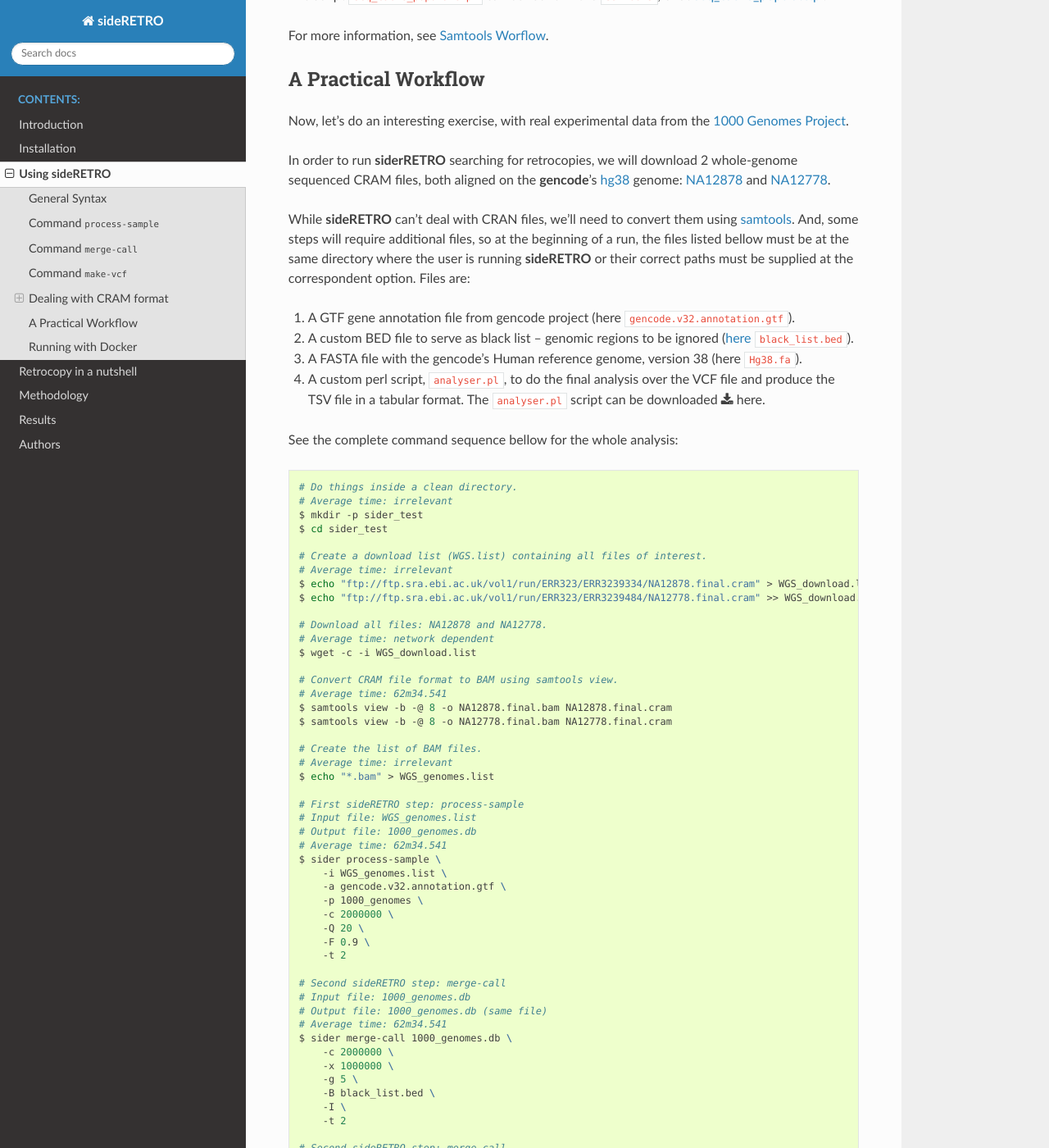
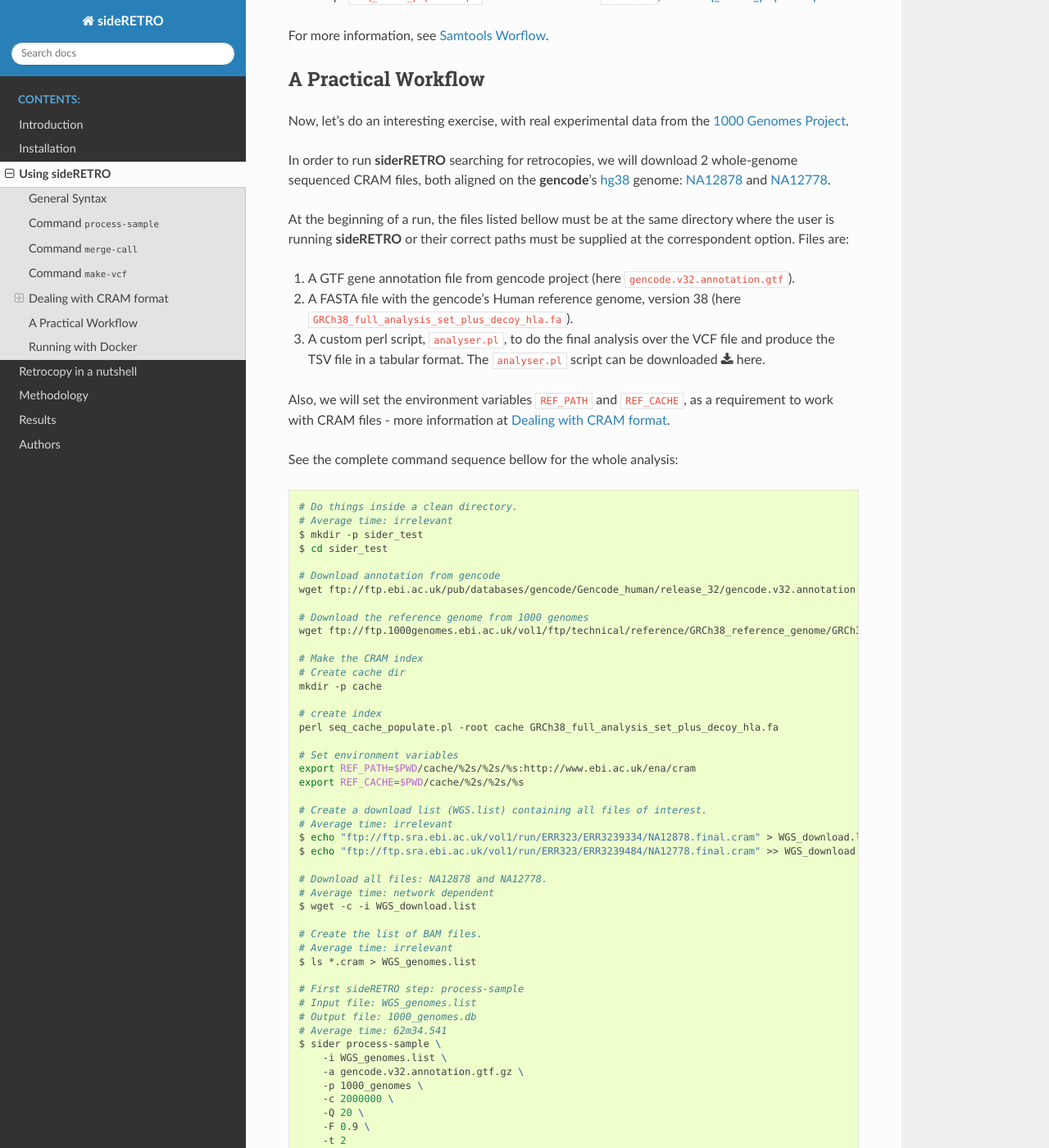
Before and after one commit to galantelab/sideRETRO, a Sphinx documentation site: the page built from docs/usage.rst, in a window 1280 px wide and 1400 px high, scrolled down 11273 px. Shown: the whole window at 82% size. Built offline with Sphinx 7.4.7 and the Read the Docs theme 2.0.0, drawn with Linux system fonts in a browser that asks for light colours; some of the changed text lies outside the part shown.

Commit message:
FIX: docs/usage.rst (A Practical Workflow)
Now sideRETRO works with CRAM format, so fix and update this example of
usage

```diff
--- a/docs/usage.rst
+++ b/docs/usage.rst
@@ -468,24 +468,23 @@ genome:
 and
 `NA12778 <ftp://ftp.sra.ebi.ac.uk/vol1/run/ERR323/ERR3239484/NA12778.final.cram>`_.
 
-While **sideRETRO** can't deal with CRAN files, we'll need to convert them using
-`samtools <http://www.htslib.org/download/>`_. And, some steps will require
-additional files, so at the beginning of a run, the files listed bellow must be
-at the same directory where the user is running **sideRETRO** or their correct
-paths must be supplied at the correspondent option. Files are:
+At the beginning of a run, the files listed bellow must be at the same directory where
+the user is running **sideRETRO** or their correct paths must be supplied at the
+correspondent option. Files are:
 
 1. A GTF gene annotation file from gencode project
    (here :file:`gencode.v32.annotation.gtf`).
 
-2. A custom BED file to serve as black list -- genomic regions to be ignored
-   (`here <misc/black_list.bed>`_ :file:`black_list.bed`).
+2. A FASTA file with the gencode's Human reference genome, version 38
+   (here :file:`GRCh38_full_analysis_set_plus_decoy_hla.fa`).
 
-3. A FASTA file with the gencode's Human reference genome, version 38
-   (here :file:`Hg38.fa`).
-
-4. A custom perl script, :code:`analyser.pl`, to do the final analysis over the VCF file
+3. A custom perl script, :code:`analyser.pl`, to do the final analysis over the VCF file
    and produce the TSV file in a tabular format. The :code:`analyser.pl` script can be
    downloaded :download:`here <data/analyser.pl>`.
+
+Also, we will set the environment variables :file:`REF_PATH` and :file:`REF_CACHE`, as
+a requirement to work with CRAM files - more information at
+:ref:`Dealing with CRAM format<extern_cram>`.
 
 See the complete command sequence bellow for the whole analysis:
 
@@ -496,6 +495,23 @@ See the complete command sequence bellow for the whole analysis:
   $ mkdir -p sider_test
   $ cd sider_test
 
+  # Download annotation from gencode
+  wget ftp://ftp.ebi.ac.uk/pub/databases/gencode/Gencode_human/release_32/gencode.v32.annotation.gtf.gz
+
+  # Download the reference genome from 1000 genomes
+  wget ftp://ftp.1000genomes.ebi.ac.uk/vol1/ftp/technical/reference/GRCh38_reference_genome/GRCh38_full_analysis_set_plus_decoy_hla.fa
+
+  # Make the CRAM index
+  # Create cache dir
+  mkdir -p cache
+
+  # create index
+  perl seq_cache_populate.pl -root cache GRCh38_full_analysis_set_plus_decoy_hla.fa
+
+  # Set environment variables
+  export REF_PATH=$PWD/cache/%2s/%2s/%s:http://www.ebi.ac.uk/ena/cram
+  export REF_CACHE=$PWD/cache/%2s/%2s/%s
+
   # Create a download list (WGS.list) containing all files of interest.
   # Average time: irrelevant
   $ echo "ftp://ftp.sra.ebi.ac.uk/vol1/run/ERR323/ERR3239334/NA12878.final.cram" > WGS_download.list
@@ -505,14 +521,9 @@ See the complete command sequence bellow for the whole analysis:
   # Average time: network dependent
   $ wget -c -i WGS_download.list
 
-  # Convert CRAM file format to BAM using samtools view.
-  # Average time: 62m34.541
-  $ samtools view -b -@ 8 -o NA12878.final.bam NA12878.final.cram
-  $ samtools view -b -@ 8 -o NA12778.final.bam NA12778.final.cram
-
   # Create the list of BAM files.
   # Average time: irrelevant
-  $ echo "*.bam" > WGS_genomes.list
+  $ ls *.cram > WGS_genomes.list
 
   # First sideRETRO step: process-sample
   # Input file: WGS_genomes.list
@@ -520,7 +531,7 @@ See the complete command sequence bellow for the whole analysis:
   # Average time: 62m34.541
   $ sider process-sample \
       -i WGS_genomes.list \
-      -a gencode.v32.annotation.gtf \
+      -a gencode.v32.annotation.gtf.gz \
       -p 1000_genomes \
       -c 2000000 \
       -Q 20 \
@@ -535,7 +546,6 @@ See the complete command sequence bellow for the whole analysis:
       -c 2000000 \
       -x 1000000 \
       -g 5 \
-      -B black_list.bed \
       -I \
       -t 2
 
@@ -545,7 +555,7 @@ See the complete command sequence bellow for the whole analysis:
   # Average time: 62m34.541
   $ sider make-vcf 1000_genomes.db \
       -p 1000_genomes \
-      -r Hg38.fa
+      -r GRCh38_full_analysis_set_plus_decoy_hla.fa
 
   # Some analysis over the final VCF file.
   # Input file: 1000_genomes.vcf
@@ -556,13 +566,6 @@ See the complete command sequence bellow for the whole analysis:
 This was a simple but complete pipeline to obtain a final TSV file with all
 the relevant results in a tabular format ready to import in a R or Python script
 and plot some graphics.
-
-In order to compare, the resultant VCF file shown these general statistics:
-
-* 207 lines without headers.
-* 26 non-fixed and distinct insertions of retrocopies.
-* 14 of them shared among the two genomes.
-* 0 of them in homozygosis.
 
 .. _run_dck:
 
```
